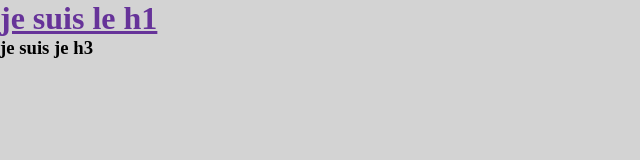
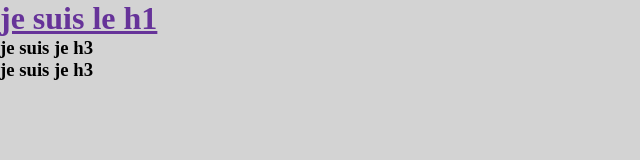
Before and after one commit to MahdiBenAyed/travel_agency, a plain HTML site: page index.html in a window 1280 px wide. Shown: the whole page, without its empty margins (0-640 px from the left). Drawn offline with Linux system fonts and the light colour scheme.

Commit message:
h3 added and text-decoration in css

```diff
--- a/index.html
+++ b/index.html
@@ -10,6 +10,9 @@
 <h1>je suis le h1</h1>
 
 <h3>je suis je h3</h3>
+<h3>je suis je h3</h3>
+
+
 
 
 </body>
```
